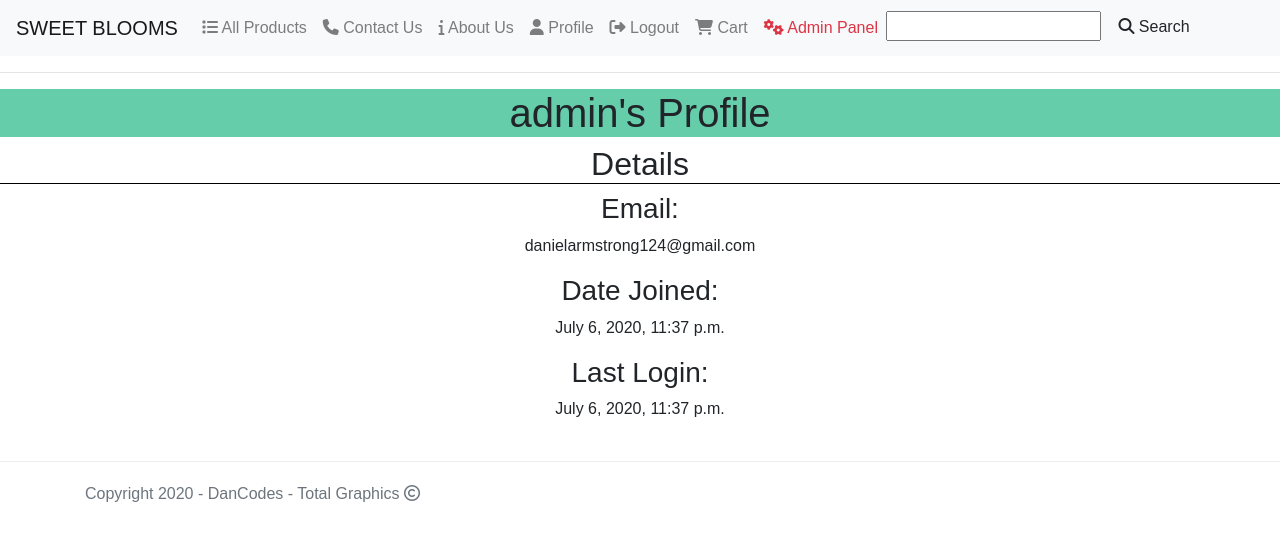
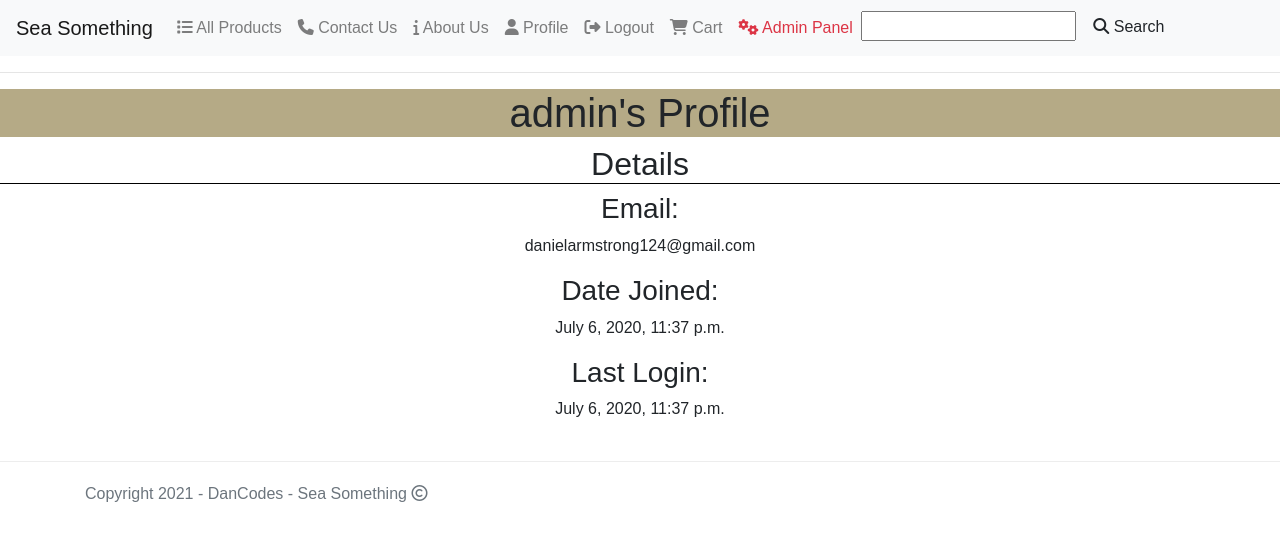
Before and after one commit to DanArmstrong124/da-total-graphics, a Django app: page /accounts/profile/ in a window 1280 px wide. Shown: the top 541 px of the page. Run offline with Django 3.2, Linux system fonts and the light colour scheme; a user stored in the database is signed in; data comes from the database, SQL or seed files in the repository; some libraries are stand-ins or nearby versions.

Commit message:
Updating Graphics

```diff
--- a/templates/base.html
+++ b/templates/base.html
@@ -14,7 +14,7 @@
     </head>
     <body>
         <nav class="navbar navbar-expand-lg navbar-light bg-light">
-            <a class="navbar-brand" href="{% url 'index' %}">SWEET BLOOMS</a>
+            <a class="navbar-brand" href="{% url 'index' %}">Sea Something</a>
             <button class="navbar-toggler" type="button" data-toggle="collapse" data-target="#navbarNavAltMarkup" aria-controls="navbarNavAltMarkup" aria-expanded="false" aria-label="Toggle navigation">
             <span class="navbar-toggler-icon"></span>
             </button>
@@ -51,7 +51,7 @@
             </div>
         </nav>
     <hr>
-            <h1 class="tac" style="background-color:mediumaquamarine;">{% block page_heading %}
+            <h1 class="tac" style="background-color:#b5aa86;">{% block page_heading %}
         {% if messages %}
     <div>
         {% for message in messages %}
@@ -67,7 +67,7 @@
 
 <footer class="footer">
       <div class="container">
-        <span class="text-muted">Copyright 2020 - DanCodes - Total Graphics <i class="fa fa-copyright"></i></span>
+        <span class="text-muted">Copyright 2021 - DanCodes - Sea Something <i class="fa fa-copyright"></i></span>
       </div>
     </footer>
 
```
